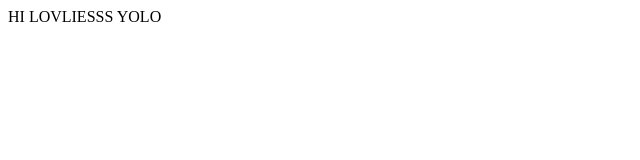
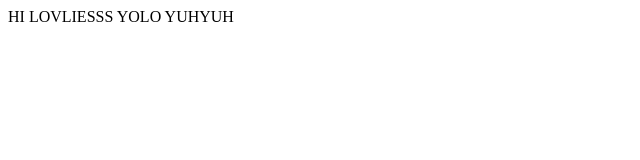
Before and after one commit to hqphu/hqphu.github.io, a plain HTML site: page index.html in a window 1280 px wide. Shown: the full height of the page, 0-640 px from the left. Drawn offline with Linux system fonts and the light colour scheme.

Commit message:
edited changes

```diff
--- a/index.html
+++ b/index.html
@@ -6,6 +6,6 @@
     <title>This is Week 2</title>
   </head>
   <body>
-    HI LOVLIESSS YOLO
+    HI LOVLIESSS YOLO YUHYUH
   </body>
 </html>
```
